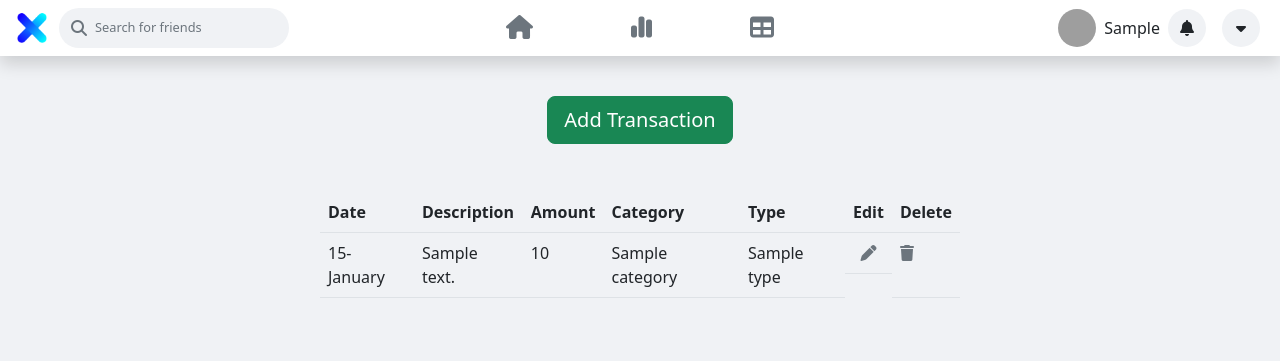
After one commit to myz96/expense-mate, a Flask app: page /transaction in a window 1280 px wide. The commit adds this page. Shown: the top 361 px of the page. Run offline with Flask 2, Linux system fonts and the light colour scheme; the visitor is signed in with stand-in values (Sample User, id 1); a database or web service that is not in the repository returns one stand-in record (values such as "Sample title"); some libraries are stand-ins or nearby versions; grey boxes are pictures that could not be loaded.

Commit message:
Added user settings page and transactions page

```diff
--- a/app.py
+++ b/app.py
@@ -85,16 +85,17 @@ def my_dashboard():
     else:
         return redirect('/login')
 
-@app.route('/add_transaction')
-def add_transaction_page():
+@app.route('/transaction')
+def transaction_page():
     user_id = session.get('user_id', '')
     if user_id:
         user = get_user(user_id)
-        return render_template('add_transaction.html', user=user)
+        transactions = get_all_transactions(user_id)
+        return render_template('transaction.html', user=user, transactions=transactions)
     else:
         return redirect('/login')
 
-@app.route('/add_transaction_action', methods=['POST'])
+@app.route('/transaction_action', methods=['POST'])
 def add_transaction_action():
     user_id = session.get('user_id', '')
     if user_id:
@@ -107,7 +108,7 @@ def add_transaction_action():
             category = request.form.get('category'),
             type = request.form.get('type')
             )
-        return redirect('/')
+        return redirect('/transaction')
     else:
         return redirect('/')
 
@@ -130,7 +131,7 @@ def edit_transaction_action():
             category = request.form.get('category'),
             type = request.form.get('type')
             )
-        return redirect('/')
+        return redirect('/transaction')
     else:
         return redirect('/')
 
@@ -138,24 +139,9 @@ def edit_transaction_action():
 def delete_confirmation():
     user_id = session.get('user_id', '')
     if user_id:
-        user = get_user(user_id)
         transaction_id = request.args.get('transaction_id')
-        transaction = get_transaction(transaction_id)
-        return render_template('delete_transaction.html', transaction=transaction, user=user)
-
-@app.route('/delete_transaction_action')
-def delete_transaction_action():
-    transaction_id = request.args.get('id')
-    delete_transaction(transaction_id)
-    return redirect('/')
-
-@app.route('/sign_up')
-def sign_up_page():
-    user_id = session.get('user_id', '')
-    if user_id:
-        redirect('/')
-    else:
-        return render_template('sign_up.html', passwords_match = True)
+        delete_transaction(transaction_id)
+        return redirect('/transaction')
 
 @app.route('/sign_up_action', methods=['POST'])
 def sign_up_action():
@@ -191,18 +177,13 @@ def settings_action():
     last_name = request.form.get('last_name')
     email = request.form.get('email')
     password = request.form.get('password')
-    password_confirmation = request.form.get('password_confirmation')
-    passwords_match = password == password_confirmation
     savings_goal = request.form.get('savings_goal')
+    print("-----------here")
+    print(first_name)
+    password_hash = generate_password_hash(password)
+    sql_write("UPDATE users SET email =%s, password_hash = %s, first_name = %s, last_name = %s, savings_goal = %s WHERE id = %s", [email, password_hash, first_name, last_name, savings_goal, user_id])
 
-    if passwords_match:
-        password_hash = generate_password_hash(password)
-        sql_write("UPDATE users SET email =%s, password_hash = %s, first_name = %s, last_name = %s, savings_goal = %s WHERE id = %s", [email, password_hash, first_name, last_name, savings_goal, user_id])
-
-        return redirect('/login')
-    else:
-        passwords_match = False
-        return render_template('settings.html', passwords_match=passwords_match)
+    return redirect('/login')
 
 @app.route('/login')
 def login_page():
--- a/models/helpers.py
+++ b/models/helpers.py
@@ -171,7 +171,7 @@ class Post:
 def create_post(user_id, savings_amount, description):
     user = get_user(user_id)
     current_date = datetime.date.today()
-    sql_write("INSERT INTO posts (date, user_id, first_name, last_name savings_amount, description, likes, comments) VALUES (%s, %s, %s, %s, %s, %s, ARRAY[]::integer[], ARRAY[]::text[])", [current_date, user_id, user.first_name, user.last_name, savings_amount, description])
+    sql_write("INSERT INTO posts (date, user_id, first_name, last_name, savings_amount, description, likes, comments) VALUES (%s, %s, %s, %s, %s, %s, ARRAY[]::integer[], ARRAY[]::text[])", [current_date, user_id, user.first_name, user.last_name, savings_amount, description])
 
 def get_post(post_id):
     rows = sql_select("SELECT * FROM posts WHERE id = %s", [post_id])
--- a/static/js/script.js
+++ b/static/js/script.js
@@ -13,6 +13,21 @@ const submitCreatePost = () => {
     form.submit()
 }
 
+const submitAddTransactionForm = () => {
+    let form = document.querySelector("#transaction_form")
+    form.submit()
+}
+
+const submitEditTransactionForm = () => {
+    let form = document.querySelector("#edit_transaction_form")
+    form.submit()
+}
+
+const submitSettingsForm = () => {
+    let form = document.querySelector("#settings_form")
+    form.submit()
+}
+
 const submitComment = (e) => {
     if (e.keyCode === 13) {
         let form = document.querySelector("#add_comment_form")
--- a/templates/feed.html
+++ b/templates/feed.html
@@ -45,7 +45,7 @@
                 <!-- Transactions -->
                 <li class="dropdown-item p-1 rounded">
                 <a
-                    href="#"
+                    href="/transaction"
                     class="
                     d-flex
                     align-items-center
--- a/templates/index.html
+++ b/templates/index.html
@@ -116,7 +116,7 @@
             </div>
             <!-- transactions -->
             <div class="mx-4 nav__btn">
-              <button type="button" class="btn px-4" onclick="window.location.href='#';">
+              <button type="button" class="btn px-4" onclick="window.location.href='/transaction';">
                 <i
                   type="button"
                   class="fas fa-table text-muted fs-4"
--- /dev/null
+++ b/templates/transaction.html
@@ -0,0 +1,211 @@
+{% extends "index.html" %}
+
+{% block title %}
+Transactions
+{% endblock title %}
+
+{% block ui %}
+{{ super() }}
+{% endblock %}
+
+{% block main %}
+<div class="container-fluid">
+    <div class="row justify-content-evenly">
+        <!-- ================= Sidebar ================= -->
+        <div class="col-12 col-lg-3">
+            <div
+            class="d-none d-xxl-block h-100 fixed-top overflow-hidden scrollbar"
+            style="max-width: 360px; width: 100%; z-index: 4"
+            >
+            <ul
+                class="navbar-nav mt-4 ms-3 d-flex flex-column pb-5 mb-5"
+                style="padding-top: 56px"
+            >
+                <!-- Dashboard -->
+                <li class="dropdown-item p-1 rounded">
+                <a
+                    href="/dashboard"
+                    class="
+                    d-flex
+                    align-items-center
+                    text-decoration-none text-dark
+                    "
+                >
+                    <div class="p-2">
+                    <img
+                        src="https://cdn-icons-png.flaticon.com/128/423/423786.png"
+                        alt="from fb"
+                        class="rounded-circle"
+                        style="width: 38px; height: 38px; object-fit: cover"
+                    />
+                    </div>
+                    <div>
+                    <p class="m-0">Dashboard</p>
+                    </div>
+                </a>
+                </li>
+                <!-- Transactions -->
+                <li class="dropdown-item p-1 rounded">
+                <a
+                    href="/transaction"
+                    class="
+                    d-flex
+                    align-items-center
+                    text-decoration-none text-dark
+                    "
+                >
+                    <div class="p-2">
+                        <img
+                        src="https://cdn-icons-png.flaticon.com/512/401/401176.png"
+                        alt="from fb"
+                        class="rounded-circle"
+                        style="width: 38px; height: 38px; object-fit: cover"
+                        />
+                    </div>
+                    <div>
+                    <p class="m-0">Transactions</p>
+                    </div>
+                </a>
+                </li>
+            </div>
+        </div>
+        <!-- ================= Main ================= -->
+        <div class="col-12 col-lg-6 pb-5">
+            <div class="row mt-5"></div>
+            <div class="row mt-4"></div>
+
+            <!-- Add Transaction -->
+            <div class="text-center my-4">
+                <button class="btn btn-success btn-lg" data-bs-toggle="modal" data-bs-target="#addTransaction">Add Transaction</button>
+            </div>
+
+            <!-- Add Transaction modal -->
+            <div class="modal fade" id="addTransaction" tabindex="-1" aria-labelledby="addTransactionLabel" aria-hidden="true">
+                <div class="modal-dialog modal-dialog-centered">
+                    <div class="modal-content">
+                        <div class="modal-header">
+                            <h2 class="modal-title" id="addTransactionLabel">Add Transaction</h2>
+                            <button type="button" class="btn-close" data-bs-dismiss="modal" aria-label="Close"></button>
+                        </div>
+                        <div class="modal-body">
+                            <form action="/transaction_action" id="transaction_form" method="POST">
+                                <div class="row my-3">
+                                    <input type="date" name="date" id="date" class="px-3 form-control rounded-pill">
+                                </div>
+                                <div class="row my-3 d-flex">
+                                    <div class="col">
+                                        <div class="border rounded p-2">
+                                          <label class="form-check-label" for="income">Income </label>
+                                          <input class="form-check-input" type="radio" name="transaction_type" id="income" value="Income"/>
+                                        </div>
+                                      </div>
+                                      <div class="col">
+                                        <div class="border rounded p-2">
+                                          <label class="form-check-label" for="expense">Expense </label>
+                                          <input class="form-check-input" type="radio" name="transaction_type" id="expense" value="Expense"/>
+                                        </div>
+                                      </div>
+                                </div>
+                                <input type="text" name="description" id="description" placeholder="Add a description" class="form-control my-3">
+                                <!-- amount -->
+                                <input type="number" name="amount" id="amount" placeholder="Transaction amount" class="form-control my-3">
+                                <!-- category  -->
+                                <input type="text" name="category" id="category" placeholder="Transaction category" class="form-control my-3">
+                                <!-- type -->
+                                <select class="form-select">
+                                    <option value="Income">Income</option>
+                                    <option value="Splurg">Splurg</option>
+                                    <option value="Essentials">Essentials</option>
+                                  </select>
+                                <div class="text-center mt-3">
+                                    <button type="button" class="btn btn-success btn-lg" data-bs-dismiss="modal" onclick="submitAddTransactionForm()">Submit</button>
+                                </div>
+                            </form>
+                        </div>
+                    </div>
+                </div>
+            </div>
+
+            <div class="row mt-2"></div>
+            <div class="row mt-4">
+                <table class="table">
+                    <thead>
+                    <tr>
+                        <th scope="col">Date</th>
+                        <th scope="col">Description</th>
+                        <th scope="col">Amount</th>
+                        <th scope="col">Category</th>
+                        <th scope="col">Type</th>
+                        <th scope="col">Edit</th>
+                        <th scope="col">Delete</th>
+                    </tr>
+                    </thead>
+                    <tbody>
+                    {% for transaction in transactions %}
+                    <tr>
+                        <td>{{ transaction.date.day}}-{{ transaction.date.strftime('%B')}}</td>
+                        <td>{{ transaction.description }}</td>
+                        <td>{{ transaction.amount }}</td>
+                        <td>{{ transaction.category }}</td>
+                        <td>{{ transaction.type }}</td>
+                        <td class="d-flex justify-content-center align-items-center"><a href="/edit_transaction?transaction_id={{ transaction.id }}" data-bs-toggle="modal" data-bs-target="#editTransaction"><i class="fas fa-pen text-muted"></i></a></td>
+                        <td><a href="/delete_transaction?transaction_id={{ transaction.id }}"><i class="fas fa-trash text-muted"></i></a></td>
+                    </tr>
+
+                    <!-- Edit Transaction modal -->
+                    <div class="modal fade" id="editTransaction" tabindex="-1" aria-labelledby="editTransactionLabel" aria-hidden="true">
+                        <div class="modal-dialog modal-dialog-centered">
+                            <div class="modal-content">
+                                <div class="modal-header">
+                                    <h2 class="modal-title" id="editTransactionLabel">Edit Transaction</h2>
+                                    <button type="button" class="btn-close" data-bs-dismiss="modal" aria-label="Close"></button>
+                                </div>
+                                <div class="modal-body">
+                                    <form action="/edit_transaction_action" id="edit_transaction_form" method="POST">
+                                        <input type="hidden" name="id" id="id" value="{{ transaction.id }}">
+                                        <div class="row my-3">
+                                            <input type="date" name="date" id="date" class="px-3 form-control rounded-pill">
+                                        </div>
+                                        <input type="text" name="description" id="description" placeholder="Add a description" class="form-control my-3" placeholder="{{ transaction.description }}">
+                                        <input type="number" name="amount" id="amount" placeholder="Transaction amount" class="form-control my-3" placeholder="{{ transaction.amount }}">
+                                        <!-- category  -->
+                                        <input type="text" name="category" id="category" placeholder="Transaction category" class="form-control my-3" placeholder="{{ transaction.category }}">
+                                        <div class="row my-3 d-flex">
+                                            <div class="col">
+                                                <div class="border rounded p-2">
+                                                <label class="form-check-label" for="income">Income </label>
+                                                <input class="form-check-input" type="radio" name="transaction_type" id="income" value="Income"/>
+                                                </div>
+                                            </div>
+                                            <div class="col">
+                                                <div class="border rounded p-2">
+                                                <label class="form-check-label" for="expense">Expense </label>
+                                                <input class="form-check-input" type="radio" name="transaction_type" id="expense" value="Expense"/>
+                                                </div>
+                                            </div>
+                                        </div>
+                                        <!-- type -->
+                                        <select class="form-select">
+                                            <option value="Income">Income</option>
+                                            <option value="Splurg">Splurg</option>
+                                            <option value="Essentials">Essentials</option>
+                                        </select>
+                                        <div class="text-center mt-3">
+                                            <button type="button" class="btn btn-success btn-lg" data-bs-dismiss="modal" onclick="submitEditTransactionForm()">Submit</button>
+                                        </div>
+                                    </form>
+                                </div>
+                            </div>
+                        </div>
+                    </div>
+                    {% endfor %}
+                    </tbody>
+                </table>
+            </div>
+        </div>
+
+        <div class="col-12 col-lg-3"></div>
+    </div>
+</div>
+
+{% endblock %}
```
Also changed, not shown: templates/add_transaction.html (deleted, +0 -22 lines), templates/dashboard.html (+0 -30 lines), templates/settings.html (+100 -12 lines), README.md.
